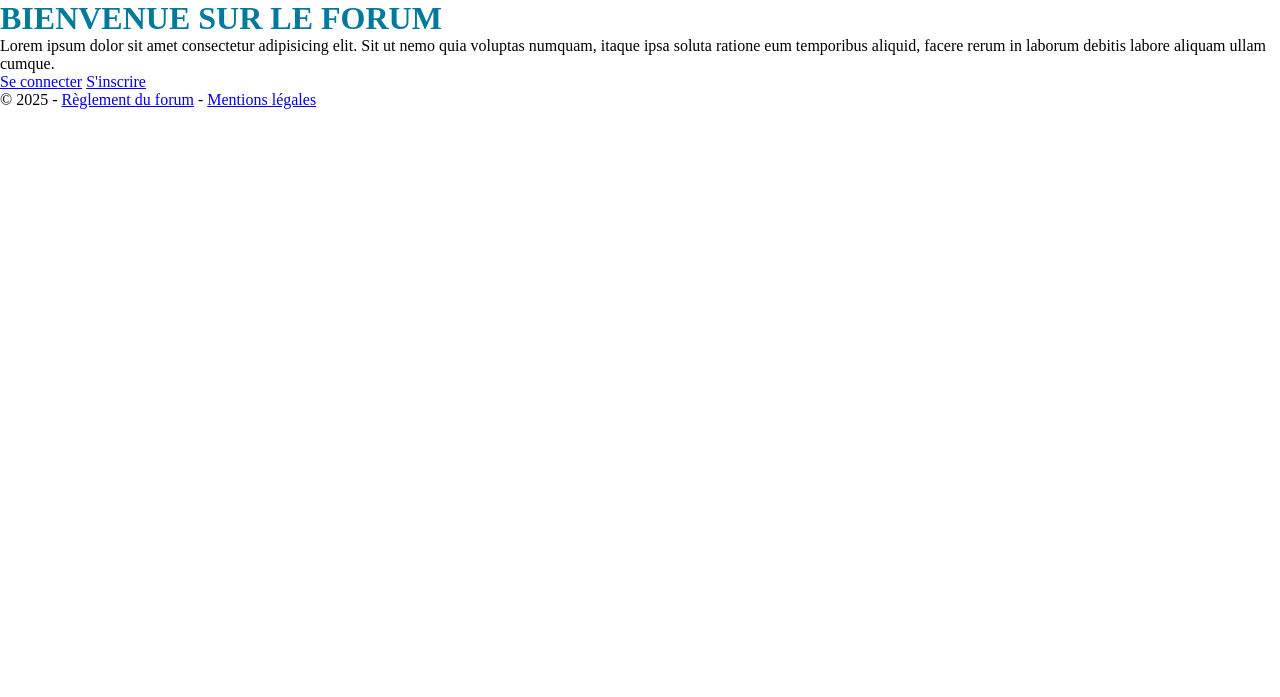
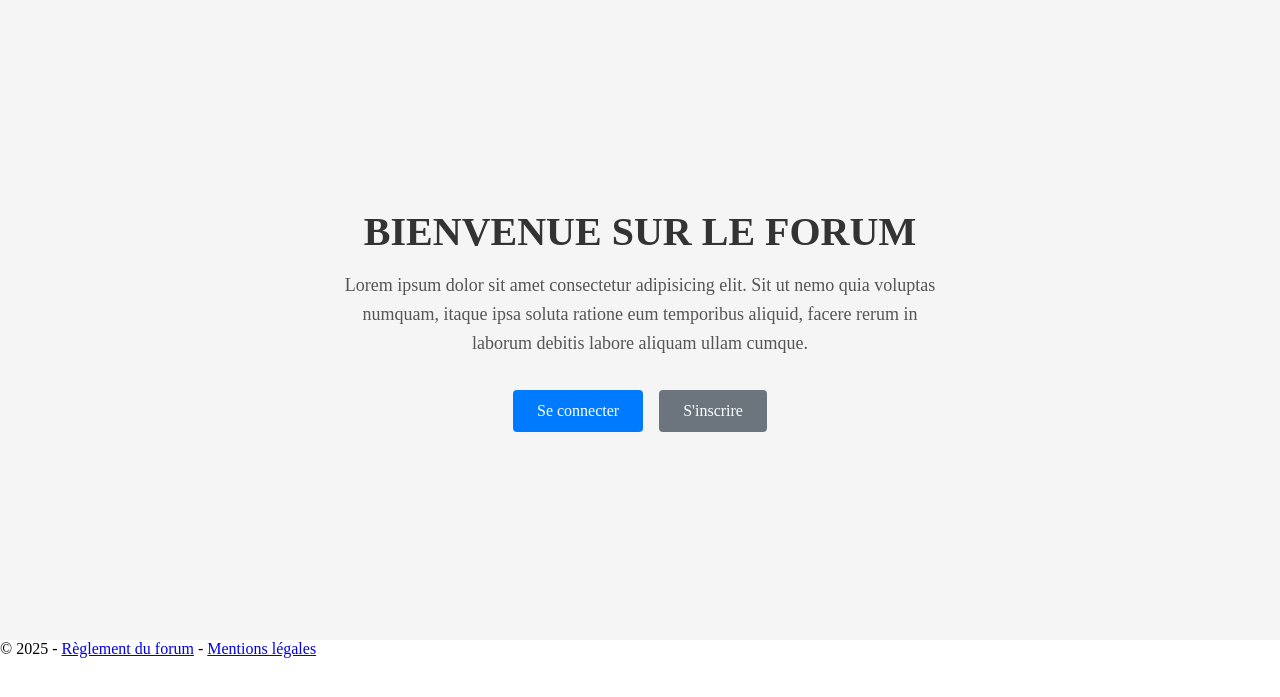
Before and after one commit to vally68/forum, a PHP site: page /index.php?action=register in a window 1280 px wide. Shown: the part 36-733 px from the top of the page. Run offline with PHP 8.4, Linux system fonts and the light colour scheme; some libraries are stand-ins or nearby versions.

Commit message:
feat(register et login): ajout de la fonction se connecter et s'inscrire feat(topics): récupération des topics crée fix: correction des requetes sql pour éviter de renvoyer des null

```diff
--- a/controller/ForumController.php
+++ b/controller/ForumController.php
@@ -35,7 +35,7 @@ class ForumController extends AbstractController implements ControllerInterface{
 
         return [
             "view" => VIEW_DIR."forum/listTopics.php",
-            "meta_description" => "Liste des topics par catégorie : ".$category,
+            "meta_description" => "Liste des topics par catégorie : ".$category->getName(),
             "data" => [
                 "category" => $category,
                 "topics" => $topics
--- a/public/css/style.css
+++ b/public/css/style.css
@@ -7,3 +7,62 @@
 h1 {
     color: rgb(0, 122, 156);
 }
+
+.home-welcome {
+  display: flex;
+  align-items: center;
+  justify-content: center;
+  min-height: 80vh;
+  padding: 2rem;
+  background: #f5f5f5; /* à ajuster selon ta maquette */
+}
+
+.home-content {
+  max-width: 600px;
+  text-align: center;
+}
+
+.home-content h1 {
+  font-size: 2.5rem;
+  margin-bottom: 1rem;
+  color: #333; /* ajuster selon ta maquette */
+}
+
+.home-content p {
+  font-size: 1.125rem;
+  line-height: 1.6;
+  color: #555;
+  margin-bottom: 2rem;
+}
+
+.home-actions {
+  display: flex;
+  gap: 1rem;
+  justify-content: center;
+}
+
+.btn {
+  text-decoration: none;
+  padding: 0.75rem 1.5rem;
+  font-size: 1rem;
+  border-radius: 4px;
+  transition: background-color .3s, color .3s;
+}
+
+.btn-primary {
+  background-color: #007BFF; /* bleu primaire — ajuster */
+  color: white;
+}
+
+.btn-primary:hover {
+  background-color: #0056b3;
+}
+
+.btn-secondary {
+  background-color: #6c757d; /* gris secondaire — ajuster */
+  color: white;
+}
+
+.btn-secondary:hover {
+  background-color: #565e64;
+}
--- a/view/home.php
+++ b/view/home.php
@@ -1,8 +1,10 @@
-<h1>BIENVENUE SUR LE FORUM</h1>
-
-<p>Lorem ipsum dolor sit amet consectetur adipisicing elit. Sit ut nemo quia voluptas numquam, itaque ipsa soluta ratione eum temporibus aliquid, facere rerum in laborum debitis labore aliquam ullam cumque.</p>
-
-<p>
-    <a href="index.php?ctrl=security&action=login">Se connecter</a>
-    <a href="index.php?ctrl=security&action=register">S'inscrire</a>
-</p>
+<section class="home-welcome">
+  <div class="home-content">
+    <h1>BIENVENUE SUR LE FORUM</h1>
+    <p>Lorem ipsum dolor sit amet consectetur adipisicing elit. Sit ut nemo quia voluptas numquam, itaque ipsa soluta ratione eum temporibus aliquid, facere rerum in laborum debitis labore aliquam ullam cumque.</p>
+    <div class="home-actions">
+      <a class="btn btn-primary" href="index.php?ctrl=security&action=login">Se connecter</a>
+      <a class="btn btn-secondary" href="index.php?ctrl=security&action=register">S'inscrire</a>
+    </div>
+  </div>
+</section>
--- a/view/layout.php
+++ b/view/layout.php
@@ -8,6 +8,8 @@
         <script src="https://cdn.tiny.cloud/1/zg3mwraazn1b2ezih16je1tc6z7gwp5yd4pod06ae5uai8pa/tinymce/5/tinymce.min.js" referrerpolicy="origin"></script>
         <link rel="stylesheet" href="https://cdnjs.cloudflare.com/ajax/libs/font-awesome/5.13.0/css/all.min.css" integrity="sha256-h20CPZ0QyXlBuAw7A+KluUYx/3pK+c7lYEpqLTlxjYQ=" crossorigin="anonymous" />
         <link rel="stylesheet" href="<?= PUBLIC_DIR ?>/css/style.css">
+        <link rel="stylesheet" href="../public/css/style.css">
+
         <title>FORUM</title>
     </head>
     <body>
@@ -19,7 +21,7 @@
                 <header>
                     <nav>
                         <div id="nav-left">
-                            <a href="/">Accueil</a>
+                            <a href="index.php?ctrl=home">Accueil</a>
                             <?php
                             if(App\Session::isAdmin()){
                                 ?>
```
Also changed, not shown: controller/SecurityController.php (+75 -3 lines), model/entities/User.php (+22 -37 lines), model/managers/TopicManager.php (+5 -4 lines), view/forum/listTopicsByCategory.html.php (added, +21 -0 lines), view/security/login.html.php (added, +19 -0 lines), view/security/register.html.php (added, +14 -0 lines).
